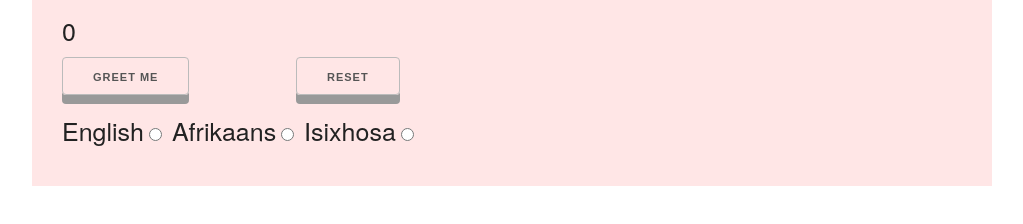
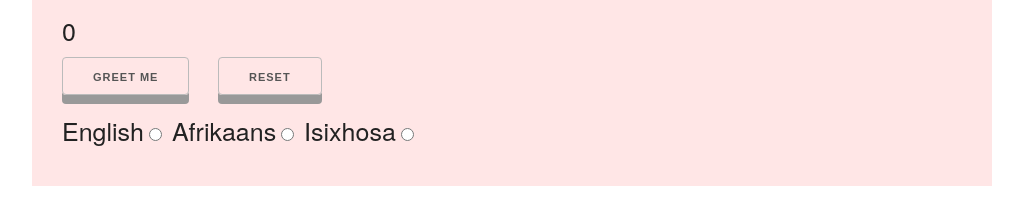
Before and after one commit to ayolicias/greetings, a plain HTML site: page index.html in a window 1280 px wide. Shown: the part 172-396 px from the top of the page, without its empty margins (128-1151 px from the left). Drawn offline with nearby package versions, Linux system fonts and the light colour scheme.

Commit message:
Update index.html

```diff
--- a/index.html
+++ b/index.html
@@ -24,10 +24,10 @@
 
   <br>
     <div class="row"id="greetMeBtn">
-    <div class="three columns">
+    <div class="two columns">
     <input type="button" name="greetMe" value="Greet me" class="greetMeBtn">
   </div>
-  <div class="one columns">
+  <div class="two columns">
     <input type="button" name= "Reset"value="Reset" class="Reset">
   </div>
   </div>
```
